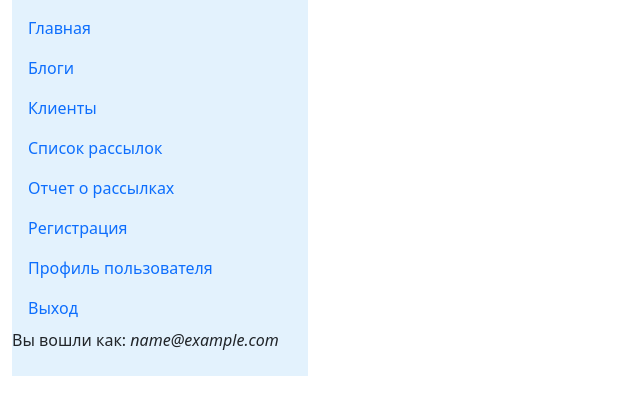
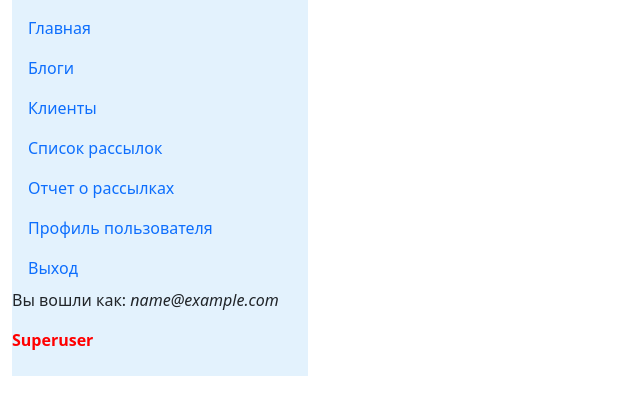
Before and after one commit to Anatoly-sh/course_work_6_sh, a Django app: page / in a window 1280 px wide. Shown: the top 415 px of the page, without its empty margins (0-640 px from the left). Run offline with Django 4.2, Linux system fonts and the light colour scheme; the visitor is signed in with stand-in values (Sample User, id 1); parts of the project's set-up code (start-up, migrations or seed data) failed here and were passed over; some libraries are stand-ins or nearby versions.

Commit message:
пересборка меню

```diff
--- a/mailing/templates/mailing/includes/inc_main_menu.html
+++ b/mailing/templates/mailing/includes/inc_main_menu.html
@@ -7,6 +7,15 @@
         <li class="nav-item">
             <a class="nav-link" href="#">Блоги</a>
         </li>
+        {% if not user.is_authenticated %}
+            </li>
+            <li class="nav-item">
+                <a class="nav-link" href="{% url 'users:register' %}">Регистрация</a>
+            </li>
+            <li class="nav-item">
+                <a class="nav-link" href="{% url 'users:login' %}">Вход</a>
+            </li>
+        {% else %}
             <li class="nav-item">
                 <a class="nav-link" href="{% url 'mailing:clients' %}">Клиенты</a>
             </li>
@@ -15,11 +24,6 @@
             </li>
             <li class="nav-item">
                 <a class="nav-link" href="{% url 'mailing:attempt-list' %}">Отчет о рассылках</a>
-        </li>
-        <li class="nav-item">
-            <a class="nav-link" href="{% url 'users:register' %}">Регистрация</a>
-        </li>
-        {% if user.is_authenticated %}
             <li class="nav-item">
                 <a class="nav-link" href="{% url 'users:profile' %}">Профиль пользователя</a>
             </li>
@@ -27,10 +31,21 @@
                 <a class="nav-link" href="{% url 'users:logout' %}">Выход</a>
             </li>
             <p>Вы вошли как: <i>{{ user.email }}</i></p>
+        {% endif %}
+
+        {% if user.is_superuser %}
+            <p style="color:#FF0000"><strong>Superuser</strong></p>
         {% else %}
-        <li class="nav-item">
-            <a class="nav-link" href="{% url 'users:login' %}">Вход</a>
-        </li>
+            {% if user.is_staff %}
+                <p style="color:#FF0000"><strong>Менеджер</strong></p>
+            {% endif %}
         {% endif %}
     </ul>
 </nav>
+
+{#            {% if user.is_superuser %}#}
+{#                <strong><a style="color:#FF0000" >Superuser</a>#}
+{#            {% else %}#}
+{#                {% if user.is_staff %}#}
+{#                <strong><a style="color:#FF0000">Менеджер</a>#}
+{#            {% endif %}#}
```
Lines whose indentation alone changed are shown as unchanged.
